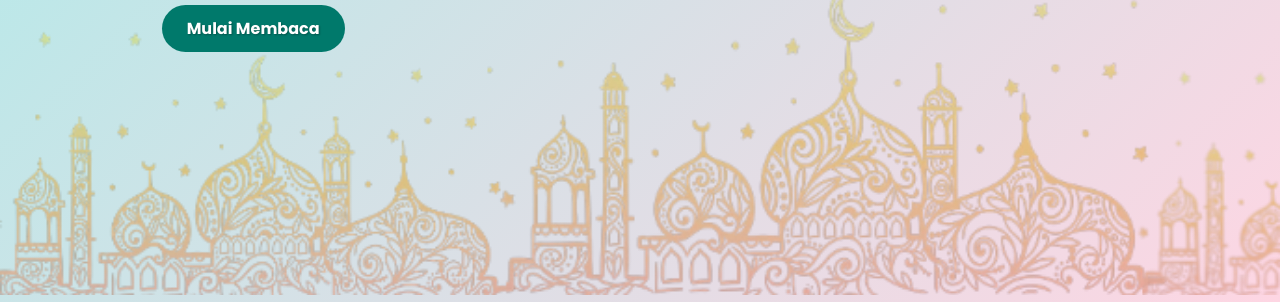
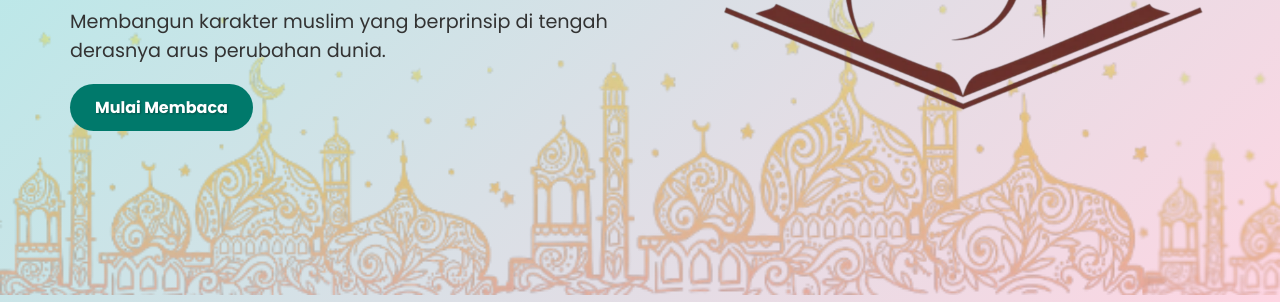
Before and after one commit to NabilaPasha16/Identitas-Muslim-web, a plain HTML site: page index.html in a window 1280 px wide. Shown: the part 498-800 px from the top of the page. Drawn offline with Linux system fonts and the light colour scheme.

Commit message:
Update index.html

```diff
--- a/index.html
+++ b/index.html
@@ -25,7 +25,7 @@
       <a href="pendahuluan.html" class="cta-button">Mulai Membaca</a>
     </div>
     <div class="hero-image">
-      <img src="img/Picsart_25-04-27_23-47-30-957.png" alt="Ilustrasi Masjid">
+      <img src="Picsart_25-04-27_23-47-30-957.png" alt="Ilustrasi Masjid">
     </div>
   </section>
 
```
